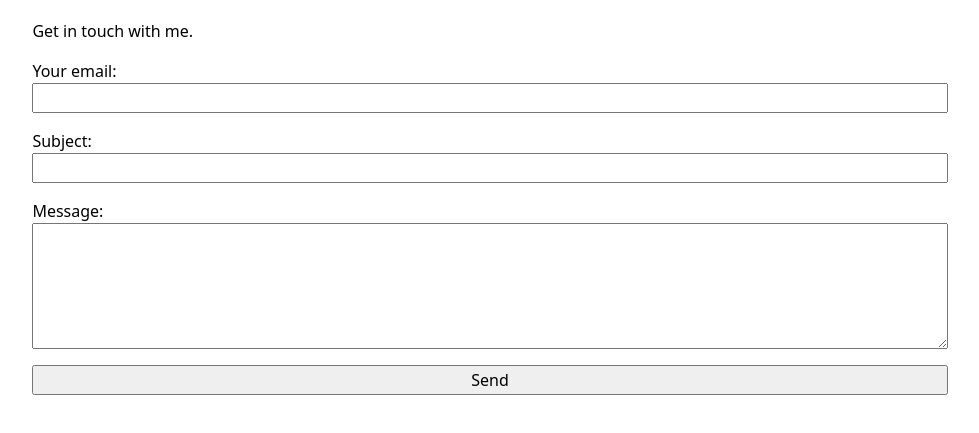
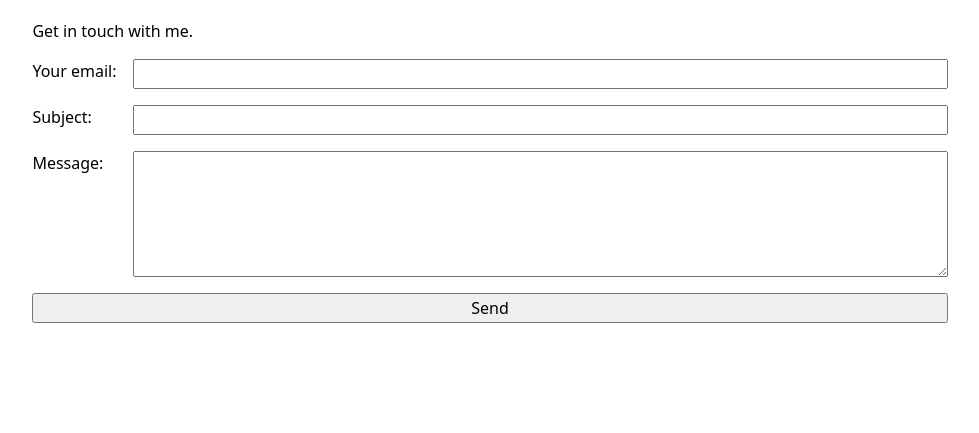
Before and after one commit to Negar12101/portfolio, a plain HTML site: page contact/index.html in a window 1280 px wide. Shown: the part 137-570 px from the top of the page, without its empty margins (150-1129 px from the left). Drawn offline with Linux system fonts and the light colour scheme.

Commit message:
Update style.css

```diff
--- a/style.css
+++ b/style.css
@@ -1,3 +1,10 @@
+/* Accent color */
+:root {
+  --color-accent: oklch(65% 50% 0);
+  accent-color: var(--color-accent);
+}
+
+/* Page layout */
 body {
   font: 100%/1.5 system-ui;
   max-width: 100ch;
@@ -5,17 +12,16 @@ body {
   padding: 1rem;
 }
 
+/* Responsive images */
 img {
   max-width: 100%;
   height: auto;
 }
-:root {
-  --color-accent: oklch(65% 50% 0);
-  accent-color: var(--color-accent);
-}
 
+/* Navigation */
 nav {
   display: flex;
+  flex-wrap: wrap;
   margin-bottom: 1em;
   border-bottom: 1px solid oklch(80% 3% 200);
 }
@@ -38,21 +44,45 @@ nav a:hover {
   padding-bottom: 0.1em;
   background-color: oklch(from var(--color-accent) 95% 5% h);
 }
+
+/* Form typography */
 input,
 textarea,
 button {
   font: inherit;
 }
 
+/* Contact form grid */
+form {
+  display: grid;
+  grid-template-columns: auto 1fr;
+  gap: 1em;
+}
+
 form label {
-  display: block;
-  margin-block: 1em;
+  display: grid;
+  grid-template-columns: subgrid;
+  grid-column: 1 / -1;
 }
 
 form input,
-form textarea,
-form button {
-  display: block;
+form textarea {
   width: 100%;
+  min-width: 0;
   box-sizing: border-box;
 }
+
+form button {
+  grid-column: 1 / -1;
+}
+
+/* Stack form fields on small screens */
+@media (max-width: 30rem) {
+  form {
+    grid-template-columns: 1fr;
+  }
+
+  form label {
+    row-gap: 0.5em;
+  }
+}
```
